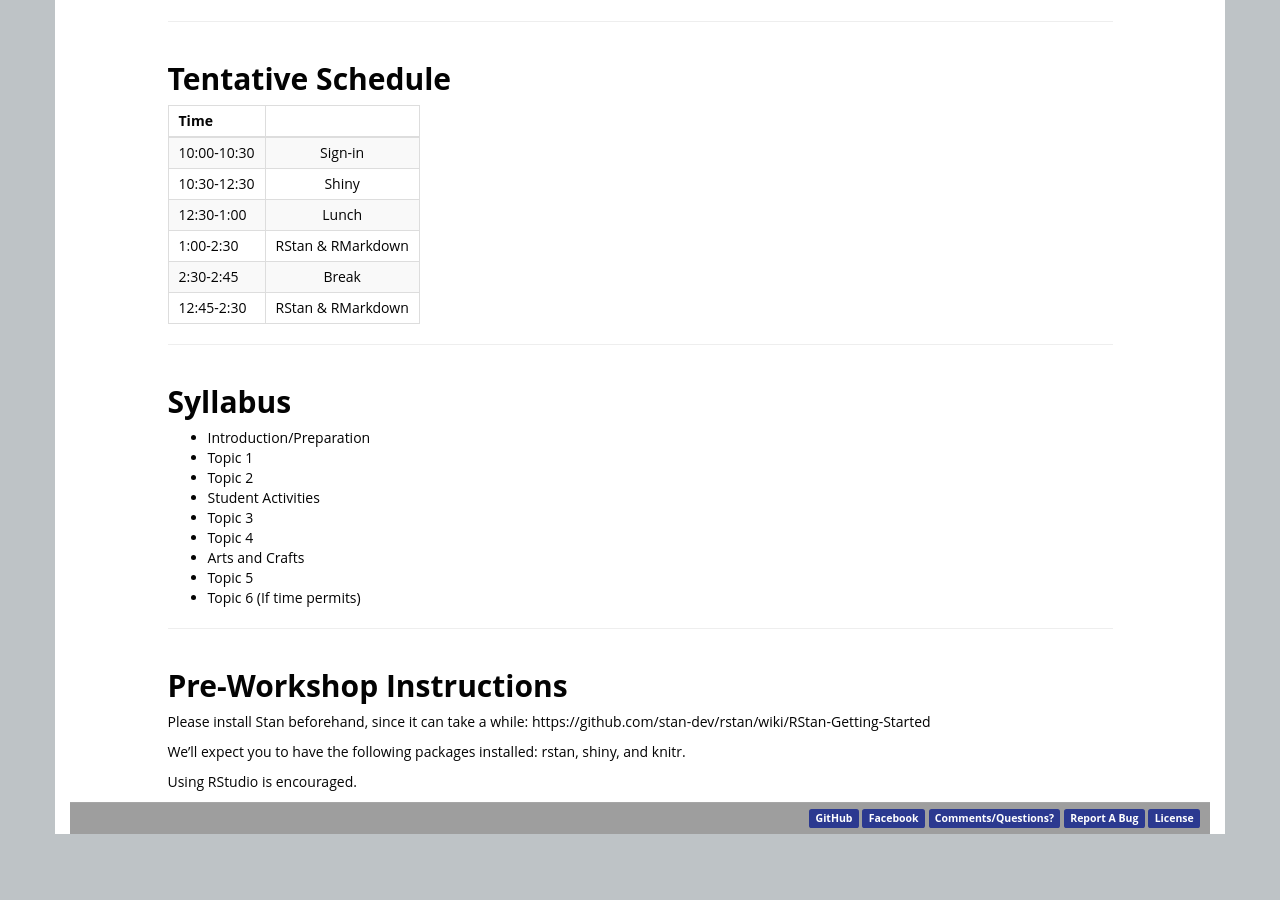
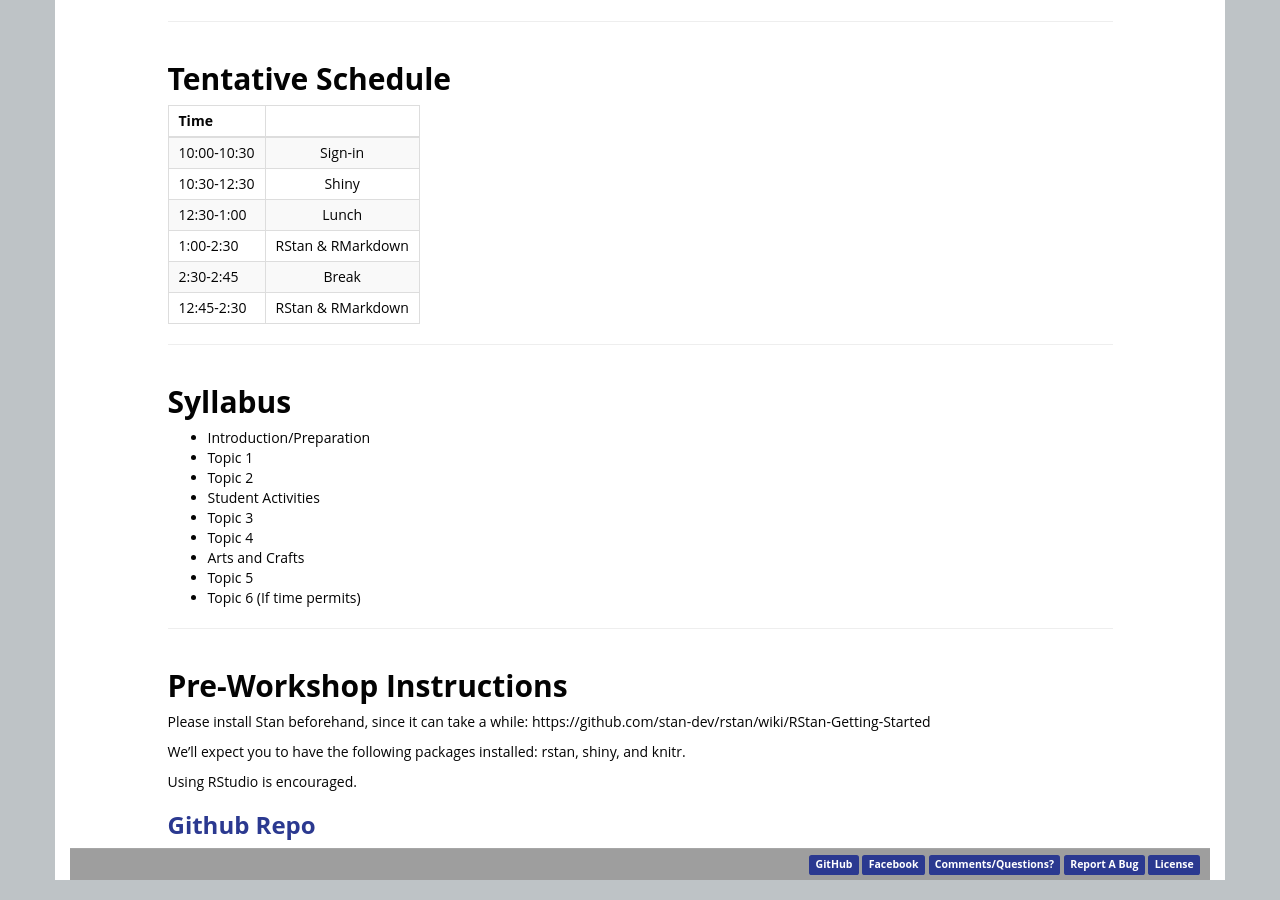
Before and after one commit to UCIDataScienceInitiative/UCIDataScienceInitiative.github.io, a Jekyll site: the page built from Workshops/ModelwithPython.md, in a window 1280 px wide and 900 px high, scrolled down 776 px. Built offline with Jekyll 4.4.1, drawn with Linux system fonts in a browser that asks for light colours; before the commit the page ends 1630 px from its top, so only the background shows below that; grey boxes are pictures that could not be loaded.

Commit message:
add repo

```diff
--- a/Workshops/ModelwithPython.md
+++ b/Workshops/ModelwithPython.md
@@ -63,3 +63,5 @@
 We'll expect you to have the following packages installed: rstan, shiny, and knitr.
 
 Using RStudio is encouraged.
+
+### <a name="Repo" href="https://github.com/UCIDataScienceInitiative/PredictiveModeling_withPython">Github Repo</a>
```
